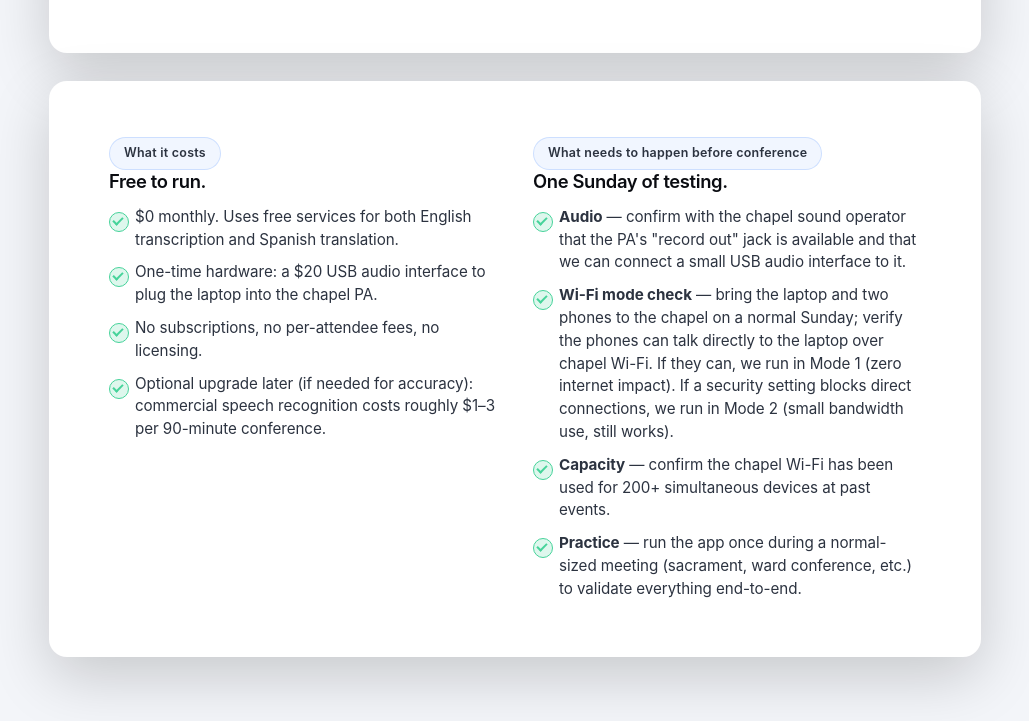
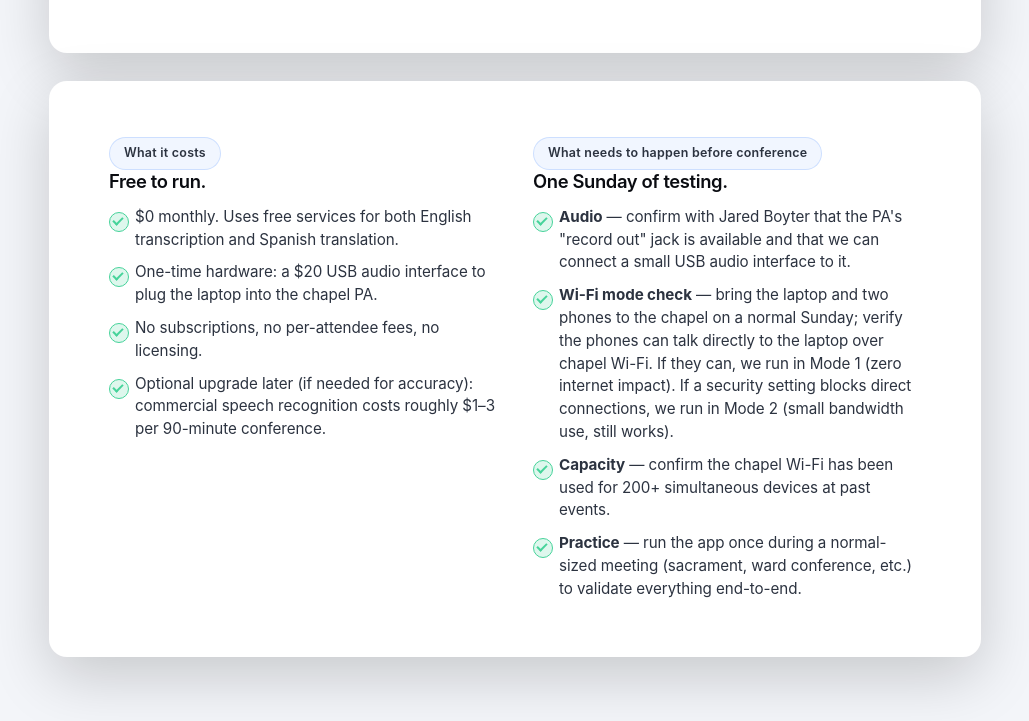
Before and after one commit to trevorperkes-HighC/live-captions, a website: page public/pitch.html in a window 1280 px wide. Shown: the part 5153-5874 px from the top of the page, without its empty margins (125-1154 px from the left). Drawn offline with Linux system fonts and the light colour scheme.

Commit message:
pitch: name Jared Boyter as the audio contact in the test plan

```diff
--- a/public/pitch.html
+++ b/public/pitch.html
@@ -396,7 +396,7 @@
             <span class="pitch-eyebrow">What needs to happen before conference</span>
             <h3>One Sunday of testing.</h3>
             <ul class="check-list">
-              <li><strong>Audio</strong> — confirm with the chapel sound operator that the PA's "record out" jack is available and that we can connect a small USB audio interface to it.</li>
+              <li><strong>Audio</strong> — confirm with Jared Boyter that the PA's "record out" jack is available and that we can connect a small USB audio interface to it.</li>
               <li><strong>Wi-Fi mode check</strong> — bring the laptop and two phones to the chapel on a normal Sunday; verify the phones can talk directly to the laptop over chapel Wi-Fi. If they can, we run in Mode 1 (zero internet impact). If a security setting blocks direct connections, we run in Mode 2 (small bandwidth use, still works).</li>
               <li><strong>Capacity</strong> — confirm the chapel Wi-Fi has been used for 200+ simultaneous devices at past events.</li>
               <li><strong>Practice</strong> — run the app once during a normal-sized meeting (sacrament, ward conference, etc.) to validate everything end-to-end.</li>
```
